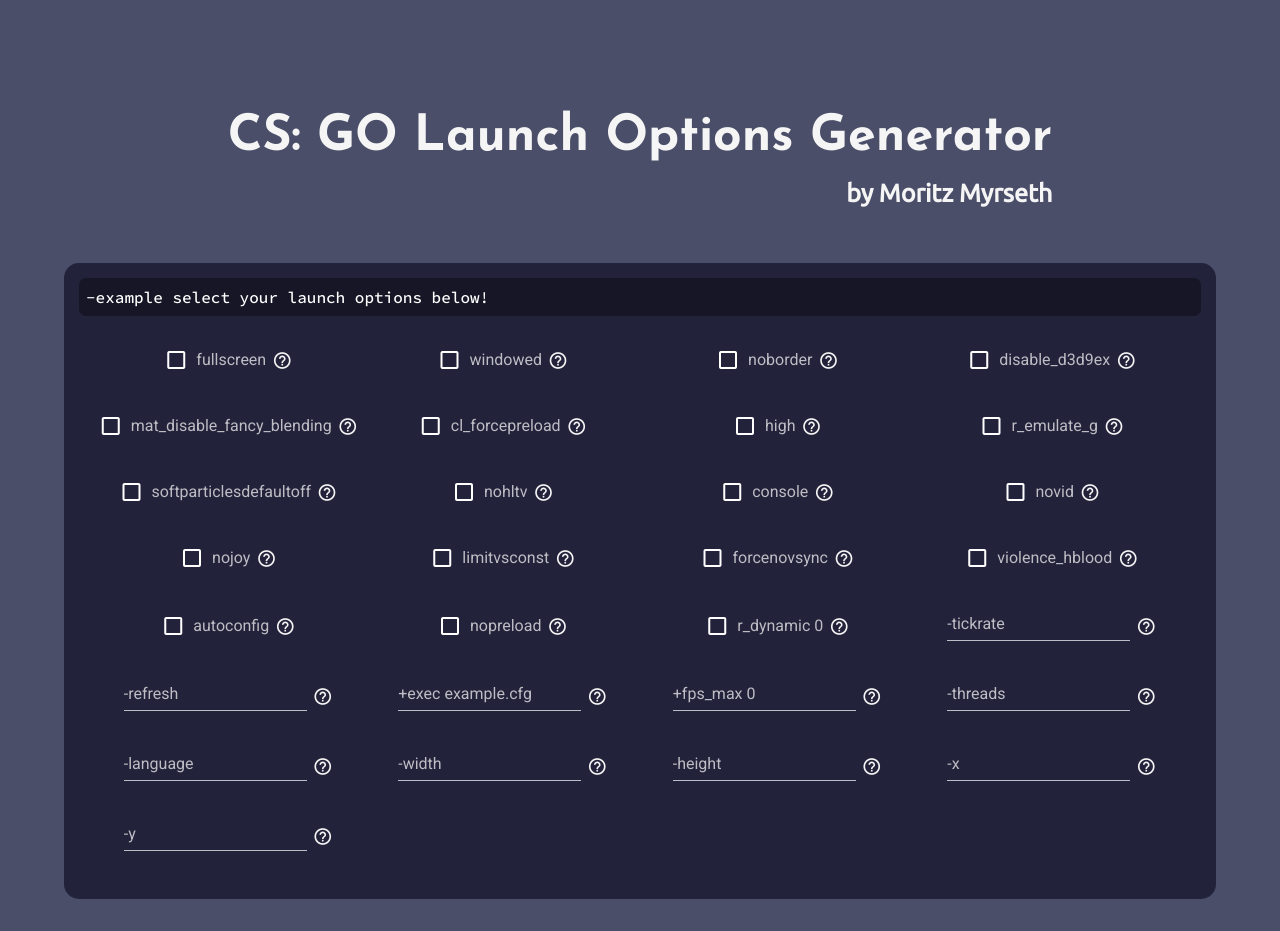
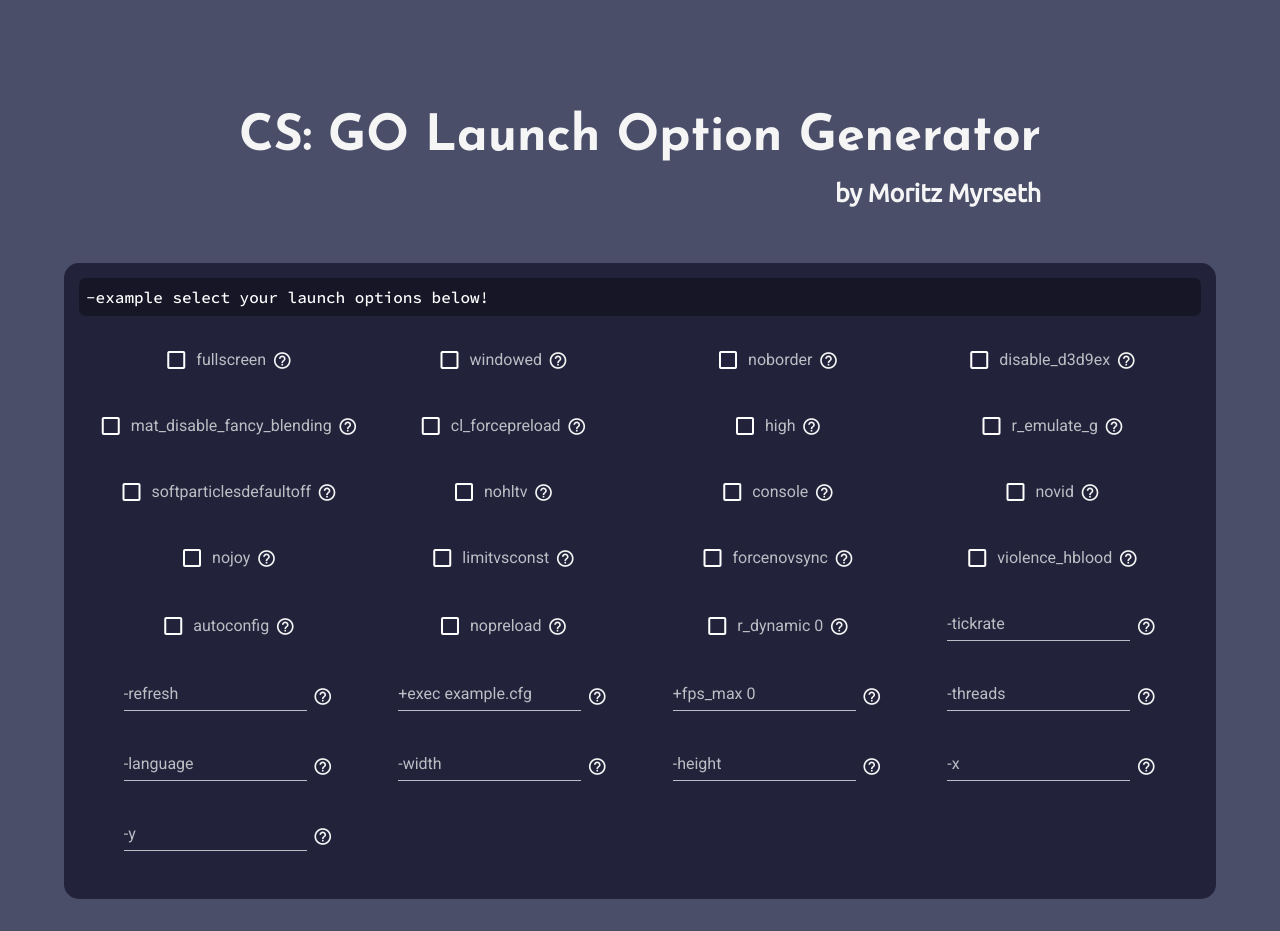
Before and after one commit to moritzmyrz/launchoptions-generator, a Vue app: page / in a window 1280 px wide. Built offline with nearby package versions, Linux system fonts and the light colour scheme.

Commit message:
title typo

```diff
--- a/src/App.vue
+++ b/src/App.vue
@@ -2,7 +2,7 @@
   <v-app>
       <div id="app1">
         <h1 id="title">
-          CS: GO Launch Options Generator
+          CS: GO Launch Option Generator
           <h3>
             by Moritz Myrseth
           </h3>
```
